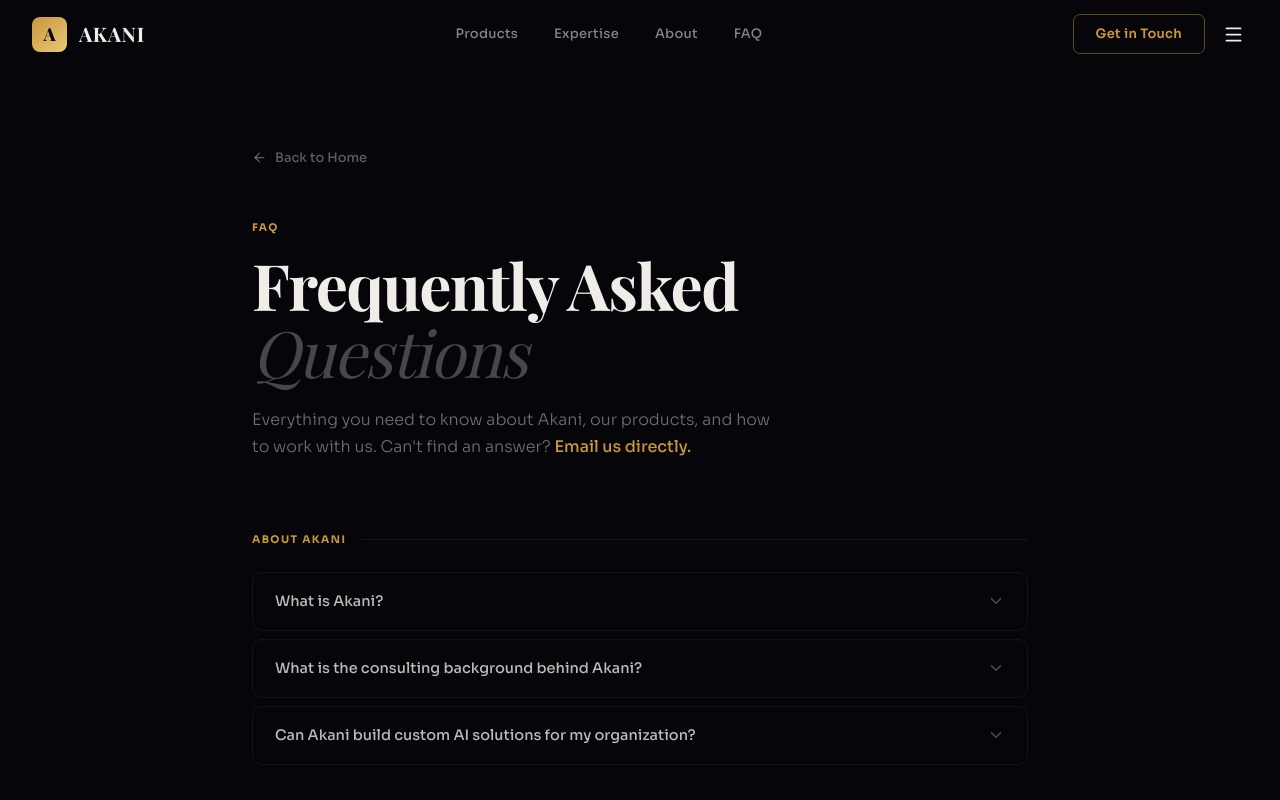
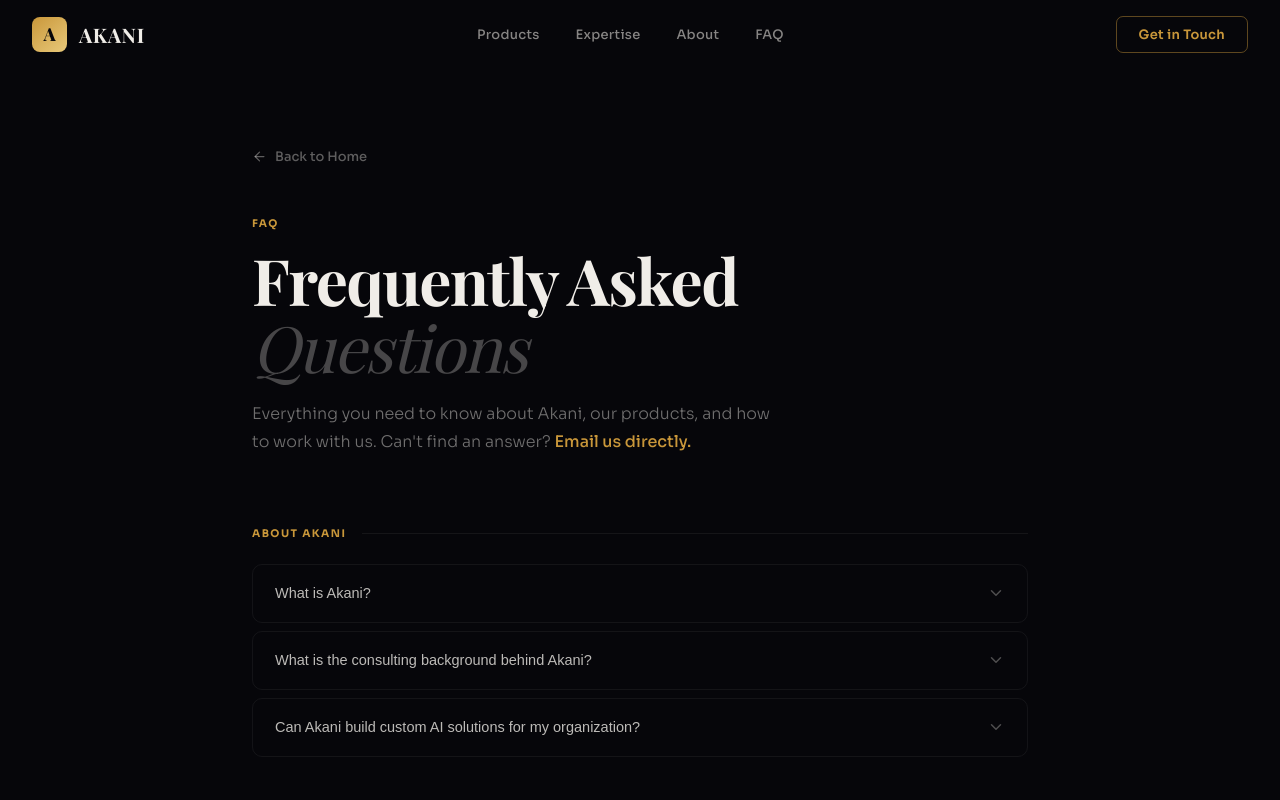
Before and after one commit to constantinestanley/akani.us, a React (Vite) app: page /faq in a window 1280 px wide. Shown: the top 800 px of the page. Built offline with nearby package versions, Linux system fonts and the light colour scheme.

Commit message:
Remove Tailwind source import for Vite Pages build

```diff
--- a/styles.css
+++ b/styles.css
@@ -1,5 +1,3 @@
-@import "tailwindcss" source("../");
-
 :root {
   --bg: #06060A;
   --surface: #0C0C13;
@@ -160,6 +158,22 @@
   background: rgba(201,151,58,0.03);
 }
 
+.hidden { display: none !important; }
+.inline-flex { display: inline-flex !important; }
+.flex { display: flex !important; }
+
+@media (min-width: 768px) {
+  .md\:flex { display: flex !important; }
+  .md\:inline-flex { display: inline-flex !important; }
+  .md\:hidden { display: none !important; }
+}
+
+@media (max-width: 767px) {
+  .md\:flex,
+  .md\:inline-flex { display: none !important; }
+  .md\:hidden { display: flex !important; }
+}
+
 /* ── Responsive ── */
 @media (max-width: 900px) {
   .products-row-top { grid-template-columns: 1fr !important; }
```
